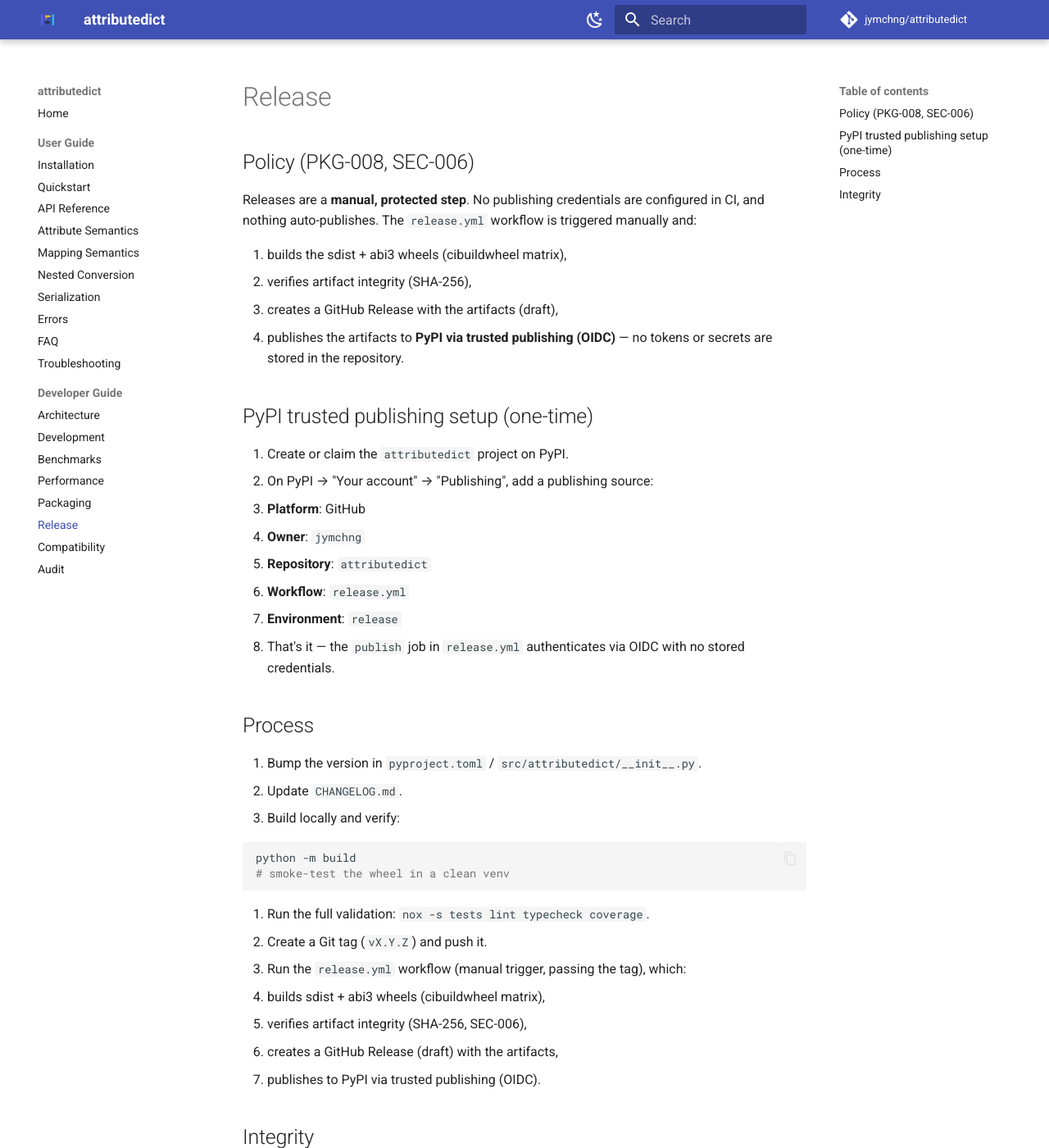
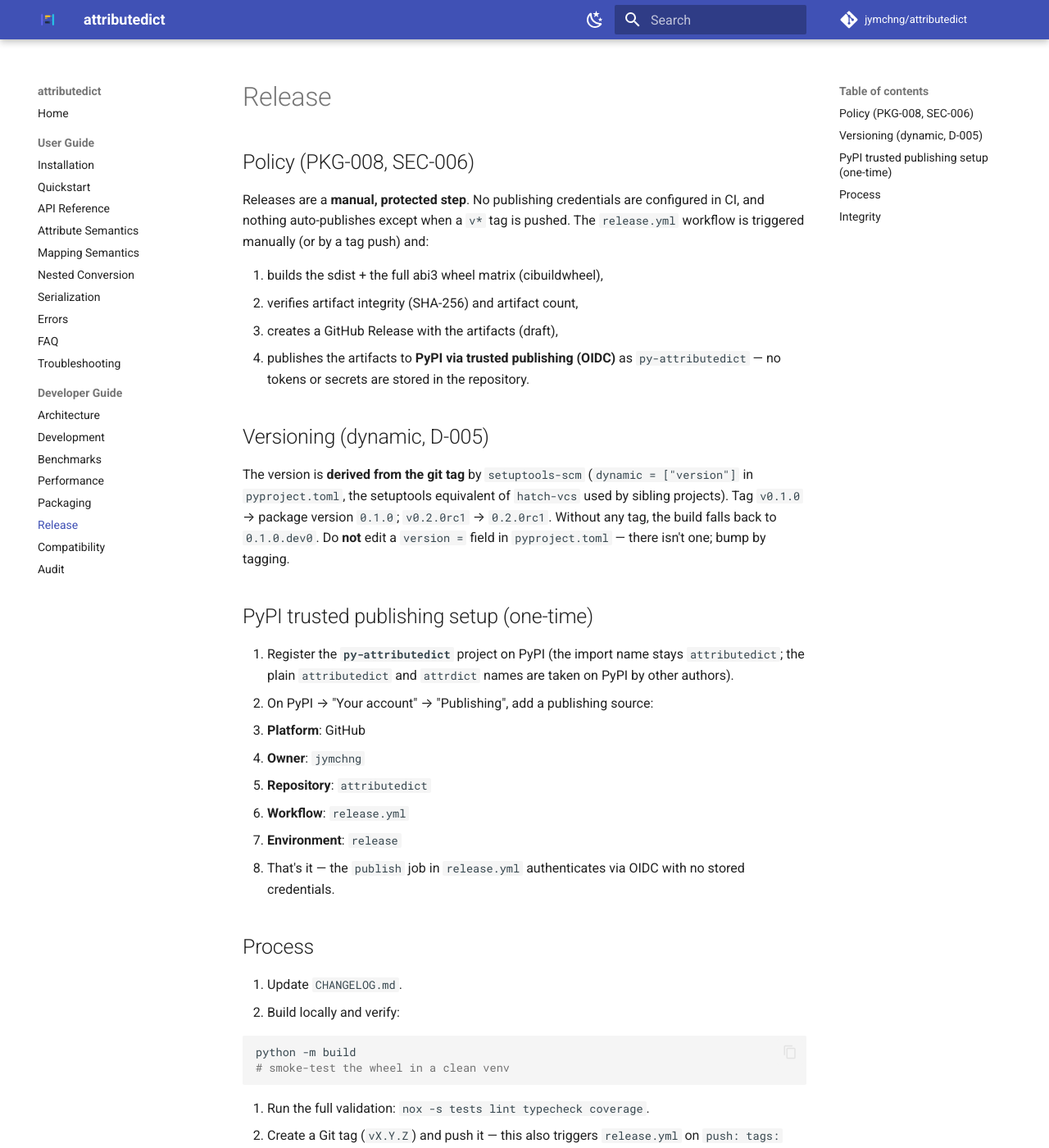
Before and after one commit to jymchng/attributedict, an MkDocs documentation site: the page built from docs/release.md, in a window 1280 px wide and 1400 px high. Shown: the whole window at 82% size. Built offline with MkDocs 1.6.1 and Material for MkDocs 9.7.7, drawn with Linux system fonts in a browser that asks for light colours; comment, search, counter and statistics services are not loaded; some of the changed text lies outside the part shown.

Commit message:
feat(packaging): dynamic versioning, rename dist to py-attributedict, many-arch wheels, OIDC publish
- Dynamic versioning (D-005, like hatch-vcs in sibling projects):
  setuptools-scm (build-system requires += setuptools-scm>=8),
  [project] dynamic = ["version"], fallback 0.1.0.dev0; __init__.py reads
  __version__ via importlib.metadata.version("py-attributedict") with
  fallback (lauren-ai pattern)
- Distribution renamed to py-attributedict on PyPI (import stays
  attributedict; plain attributedict/attrdict names are taken by other
  authors on PyPI)
- Wheels: abi3 cp39-* matrix expanded to many archs (Linux x86_64/aarch64/
  i686/ppc64le/s390x/armv7l via QEMU; macOS arm64/x86_64; Windows
  AMD64/ARM64/x86) in wheels.yml and pyproject [tool.cibuildwheel]
- release.yml: builds sdist + full wheel matrix, verifies SHA-256 +
  artifact count, creates GitHub Release (draft), publishes to PyPI via
  trusted publishing (OIDC, environment release, no secrets)
- Docs updated: release.md (versioning + py-attributedict + trusted
  publishing), packaging.md, README install, installation.md, audit.md

Verified: 274 tests pass; ruff/mypy clean; cibuildwheel identifiers for
all archs resolve; tag v0.2.0 -> version 0.2.0 (setuptools-scm).

````diff
--- a/docs/release.md
+++ b/docs/release.md
@@ -3,18 +3,30 @@
 ## Policy (PKG-008, SEC-006)
 
 Releases are a **manual, protected step**. No publishing credentials are
-configured in CI, and nothing auto-publishes. The `release.yml` workflow is
-triggered manually and:
+configured in CI, and nothing auto-publishes except when a `v*` tag is
+pushed. The `release.yml` workflow is triggered manually (or by a tag push)
+and:
 
-1. builds the sdist + abi3 wheels (cibuildwheel matrix),
-2. verifies artifact integrity (SHA-256),
+1. builds the sdist + the full abi3 wheel matrix (cibuildwheel),
+2. verifies artifact integrity (SHA-256) and artifact count,
 3. creates a GitHub Release with the artifacts (draft),
-4. publishes the artifacts to **PyPI via trusted publishing (OIDC)** —
-   no tokens or secrets are stored in the repository.
+4. publishes the artifacts to **PyPI via trusted publishing (OIDC)** as
+   `py-attributedict` — no tokens or secrets are stored in the repository.
+
+## Versioning (dynamic, D-005)
+
+The version is **derived from the git tag** by `setuptools-scm`
+(`dynamic = ["version"]` in `pyproject.toml`, the setuptools equivalent of
+`hatch-vcs` used by sibling projects). Tag `v0.1.0` → package version
+`0.1.0`; `v0.2.0rc1` → `0.2.0rc1`. Without any tag, the build falls back to
+`0.1.0.dev0`. Do **not** edit a `version =` field in `pyproject.toml` — there
+isn't one; bump by tagging.
 
 ## PyPI trusted publishing setup (one-time)
 
-1. Create or claim the `attributedict` project on PyPI.
+1. Register the **`py-attributedict`** project on PyPI (the import name stays
+   `attributedict`; the plain `attributedict` and `attrdict` names are taken
+   on PyPI by other authors).
 2. On PyPI → "Your account" → "Publishing", add a publishing source:
    - **Platform**: GitHub
    - **Owner**: `jymchng`
@@ -26,19 +38,22 @@
 
 ## Process
 
-1. Bump the version in `pyproject.toml` / `src/attributedict/__init__.py`.
-2. Update `CHANGELOG.md`.
-3. Build locally and verify:
+1. Update `CHANGELOG.md`.
+2. Build locally and verify:
 
    ```bash
    python -m build
    # smoke-test the wheel in a clean venv
    ```
 
-4. Run the full validation: `nox -s tests lint typecheck coverage`.
-5. Create a Git tag (`vX.Y.Z`) and push it.
-6. Run the `release.yml` workflow (manual trigger, passing the tag), which:
-   - builds sdist + abi3 wheels (cibuildwheel matrix),
+3. Run the full validation: `nox -s tests lint typecheck coverage`.
+4. Create a Git tag (`vX.Y.Z`) and push it — this also triggers
+   `release.yml` on `push: tags: ['v*']`; or trigger it manually and pass
+   the tag.
+5. The workflow:
+   - builds sdist + abi3 wheels for every platform/arch
+     (Linux x86_64/aarch64/i686/ppc64le/s390x/armv7l, macOS arm64/x86_64,
+     Windows AMD64/ARM64/x86),
    - verifies artifact integrity (SHA-256, SEC-006),
    - creates a GitHub Release (draft) with the artifacts,
    - publishes to PyPI via trusted publishing (OIDC).
````
Also changed, not shown: README.md (+4 -1 lines), docs/audit.md (+4 -4 lines), docs/installation.md (+5 -1 lines), docs/packaging.md (+16 -4 lines), pyproject.toml (+15 -7 lines), src/attributedict/__init__.py (+12 -2 lines), 2 other files.
